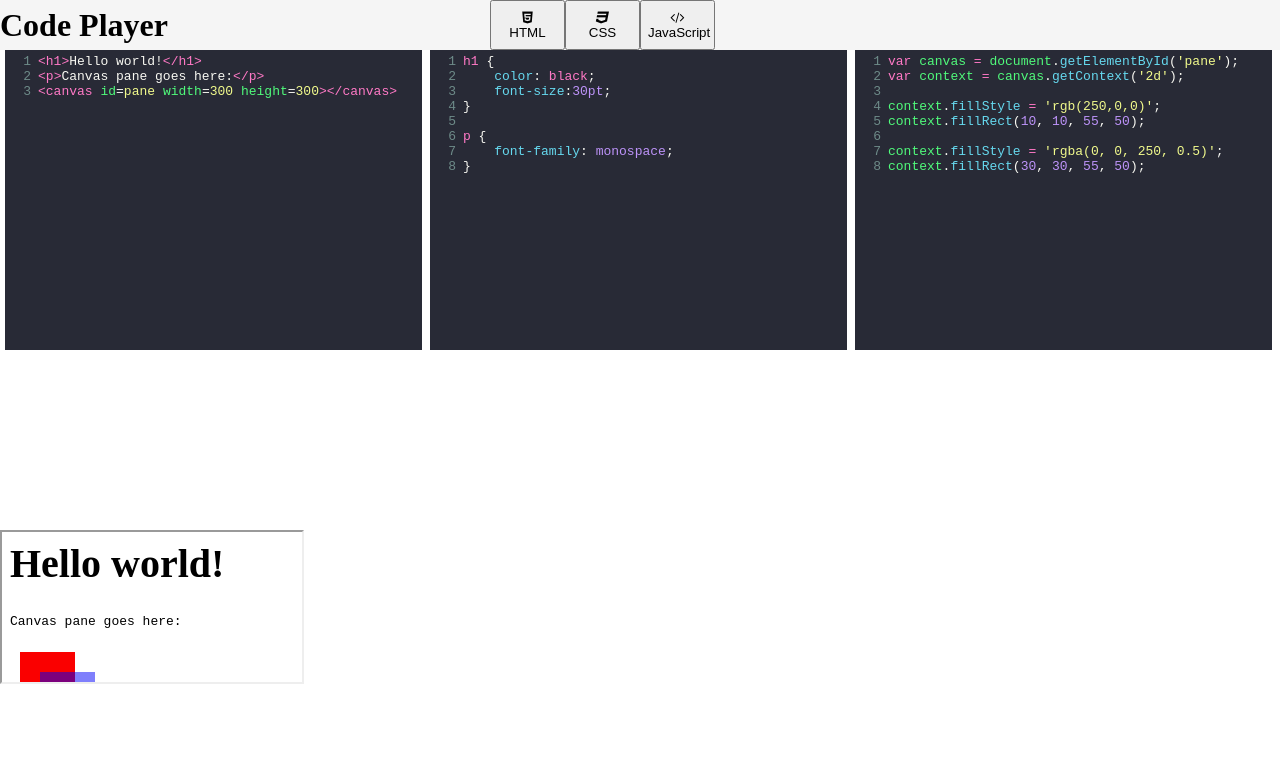
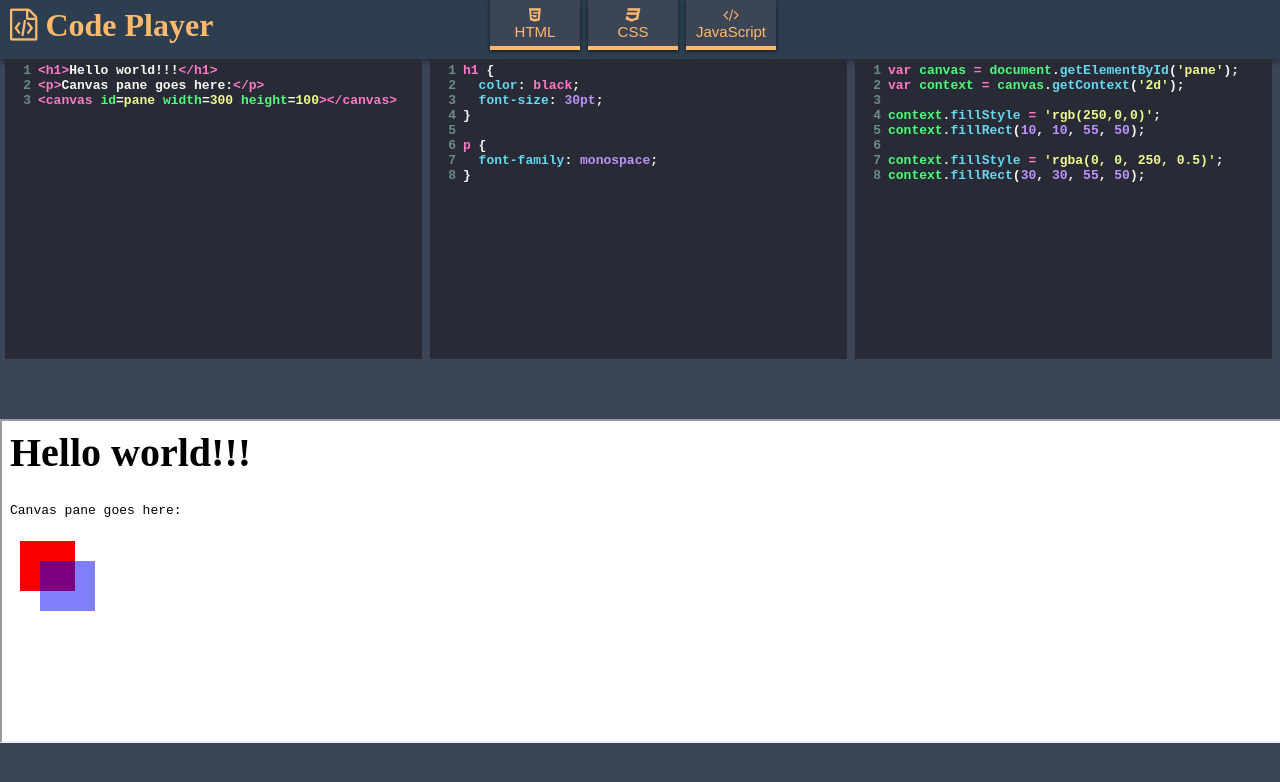
Before and after one commit to shlaikov/CodePlayer, a plain HTML site: page index.html in a window 1280 px wide. Drawn offline with Linux system fonts and the light colour scheme; a web font is replaced by a local one.

Commit message:
Add styles.

```diff
--- a/index.html
+++ b/index.html
@@ -6,7 +6,7 @@
     <meta http-equiv="X-UA-Compatible" content="ie=edge">
     <meta name="description" content="JavaScript engine for preview your highlighted code">
     <title>CodePlayer</title>
-    <link rel="manifest" href="manifest.json">
+    <link rel="shortcut icon" href="favicon.ico" type="image/x-icon">
 
     <meta name="mobile-web-app-capable" content="yes">
     <meta name="application-name" content="Portfolio">
@@ -17,7 +17,6 @@
     <script src="addon/selection/active-line.js"></script>
     <script src="addon/edit/matchbrackets.js"></script>
     <script src="addon/mode/multiplex.js"></script>
-    <script src="addon/display/fullscreen.js"></script>
 
     <link rel="stylesheet" href="styles/jquery-ui.min.css">
     <link rel="stylesheet" href="styles/font-awesome.min.css">
@@ -43,7 +42,7 @@
 
     <header>
         <div id="logo">
-            <p id="logoText">Code Player</p>
+            <p id="logoText"><i class="fa fa-file-code-o" aria-hidden="true"></i> Code Player</p>
         </div>
         <div id="buttons">
             <div class="toggle">
@@ -62,20 +61,20 @@
         <div id="content-code">
             <div class="vertical-row" id="html">
                 <div class="divForInput">
-                    <form><textarea class="html input" id="htmlInput" name="code"><h1>Hello world!</h1>
+                    <form><textarea class="html input" id="htmlInput" name="code"><h1>Hello world!!!</h1>
 <p>Canvas pane goes here:</p>
-<canvas id=pane width=300 height=300></canvas></textarea></form>
+<canvas id=pane width=300 height=100></canvas></textarea></form>
                 </div>
             </div>
             <div class="vertical-row" id="css">
                 <div class="divForInput">
                     <form><textarea class="input" id="cssInput" name="code">h1 {
-    color: black;
-    font-size:30pt;
+  color: black;
+  font-size: 30pt;
 }
 
 p {
-    font-family: monospace;
+  font-family: monospace;
 }</textarea></form>
                 </div>
             </div>
--- a/scripts/main.js
+++ b/scripts/main.js
@@ -44,14 +44,6 @@ var HTML_Editor = CodeMirror.fromTextArea(document.getElementById("htmlInput"),
     mode: "htmlmixed",
     indentUnit: 4,
     indentWithTabs: true,
-    extraKeys: {
-        "F11": function (cm) {
-            cm.setOption("fullScreen", !cm.getOption("fullScreen"));
-        },
-        "Esc": function (cm) {
-            if (cm.getOption("fullScreen")) cm.setOption("fullScreen", false);
-        }
-    },
     theme: "dracula"
 });
 
@@ -60,14 +52,6 @@ var CSS_Editor = CodeMirror.fromTextArea(document.getElementById("cssInput"), {
     value: 'h1 { color: black; font-size:30pt;}',
     matchBrackets: true,
     mode: "css",
-    extraKeys: {
-        "F11": function (cm) {
-            cm.setOption("fullScreen", !cm.getOption("fullScreen"));
-        },
-        "Esc": function (cm) {
-            if (cm.getOption("fullScreen")) cm.setOption("fullScreen", false);
-        }
-    },
     theme: "dracula"
 });
 
@@ -76,31 +60,23 @@ var JS_Editor = CodeMirror.fromTextArea(document.getElementById("jsInput"), {
     lineNumbers: true,
     matchBrackets: true,
     mode: "javascript",
-    extraKeys: {
-        "F11": function (cm) {
-            cm.setOption("fullScreen", !cm.getOption("fullScreen"));
-        },
-        "Esc": function (cm) {
-            if (cm.getOption("fullScreen")) cm.setOption("fullScreen", false);
-        }
-    },
     theme: "dracula"
 });
 
 var delay;
+
 HTML_Editor.on("change", function () {
     clearTimeout(delay);
     delay = setTimeout(updatePreview, 300);
 });
-
-function updatePreview() {
-    var previewFrame = document.getElementById('preview');
-    var preview = previewFrame.contentDocument || previewFrame.contentWindow.document;
-
-    preview.open();
-    preview.write(pageCreate());
-    preview.close();
-}
+CSS_Editor.on("change", function () {
+    clearTimeout(delay);
+    delay = setTimeout(updatePreview, 300);
+});
+JS_Editor.on("change", function () {
+    clearTimeout(delay);
+    delay = setTimeout(updatePreview, 300);
+});
 
 function pageCreate() {
     var htmlFrame = HTML_Editor.getValue();
@@ -124,4 +100,12 @@ function pageCreate() {
     return page;
 }
 
+function updatePreview() {
+    var previewFrame = document.getElementById('preview');
+    var preview = previewFrame.contentDocument || previewFrame.contentWindow.document;
+
+    preview.open();
+    preview.write(pageCreate());
+    preview.close();
+}
 setTimeout(updatePreview, 300);
--- a/styles/style.css
+++ b/styles/style.css
@@ -1,28 +1,57 @@
+@font-face {
+    font-family: Rubik;
+    font-style: normal;
+    font-weight: 400;
+    src: local('Rubik'), local('Rubik-Regular'), url(https://fonts.gstatic.com/s/rubik/v4/T3aYhlt6wyjlScC3O8_1Wg.ttf) format('truetype')
+}
+
+@font-face {
+    font-family: Rubik;
+    font-style: normal;
+    font-weight: 700;
+    src: local('Rubik Bold'), local('Rubik-Bold'), url(https://fonts.gstatic.com/s/rubik/v4/fvB1fzcloZT8rqaEVC4eG_esZW2xOQ-xsNqO47m55DA.ttf) format('truetype')
+}
+
 body {
+    overflow-x: hidden !important;
+    font-family: Rubik;
+    font-style: normal;
+    font-weight: 700;
     margin: 0;
-    background-color: #fff;
-    font-family: Leelawadee;
+    background-color: #3c4556;
 }
 
 header {
-    height: 50px;
-    background-color: whitesmoke;
+    height: 7.4vh;
+    background-color: #2c3e50;
+    box-shadow: 0 3px 6px rgba(0, 0, 0, 0.16), 0 3px 6px rgba(0, 0, 0, 0.23);
     margin: 0px;
     padding: 0px;
     width: 100%;
     float: left;
 }
 
+textarea {
+    font-style: monospace;
+}
+
+iframe {
+    overflow-x: hidden;
+    background-color: #fff;
+    width: inherit;
+    height: 40vh;
+}
+
+button:active {
+    outline: 0;
+    border: none;
+}
 
 #content-code {
-    height: 60vh;
+    height: 45vh;
     display: flex;
     padding-left: 5px;
     flex-direction: row;
-}
-
-#content-preview {
-    height: 30vh;
 }
 
 .vertical-row {
@@ -44,15 +73,33 @@ header {
 }
 
 .toggle {
-    width: 25%;
+    width: 30%;
     float: left;
     height: inherit;
+    margin-right: 8px;
 }
 
 .toggleButton {
     width: 100%;
     height: 100%;
     margin: auto;
+    font-size: 15px;
+    color: #ffb86c;
+    background: #3c4556;
+    border-width: 0;
+    box-shadow: 0 1px 4px rgba(0, 0, 0, .6);
+    border-bottom: 4px solid #ffb86c;
+    -webkit-transition: all 0.3s;
+    -moz-transition: all 0.3s;
+    -o-transition: all 0.3s;
+    transition: all 0.3s;
+    cursor: pointer;
+}
+
+.toggleButton:hover {
+    color: #fff16a;
+    background: #3c3556;
+    border-bottom: 4px solid #fff16a;
 }
 
 #buttons {
@@ -64,6 +111,8 @@ header {
 #logoText {
     height: 20px;
     margin: auto;
+    color: #ffb86c;
+    padding-left: 10px;
     font-size: 200%;
     font-weight: bold;
 }
```
Also changed, not shown: favicon.ico (added).
